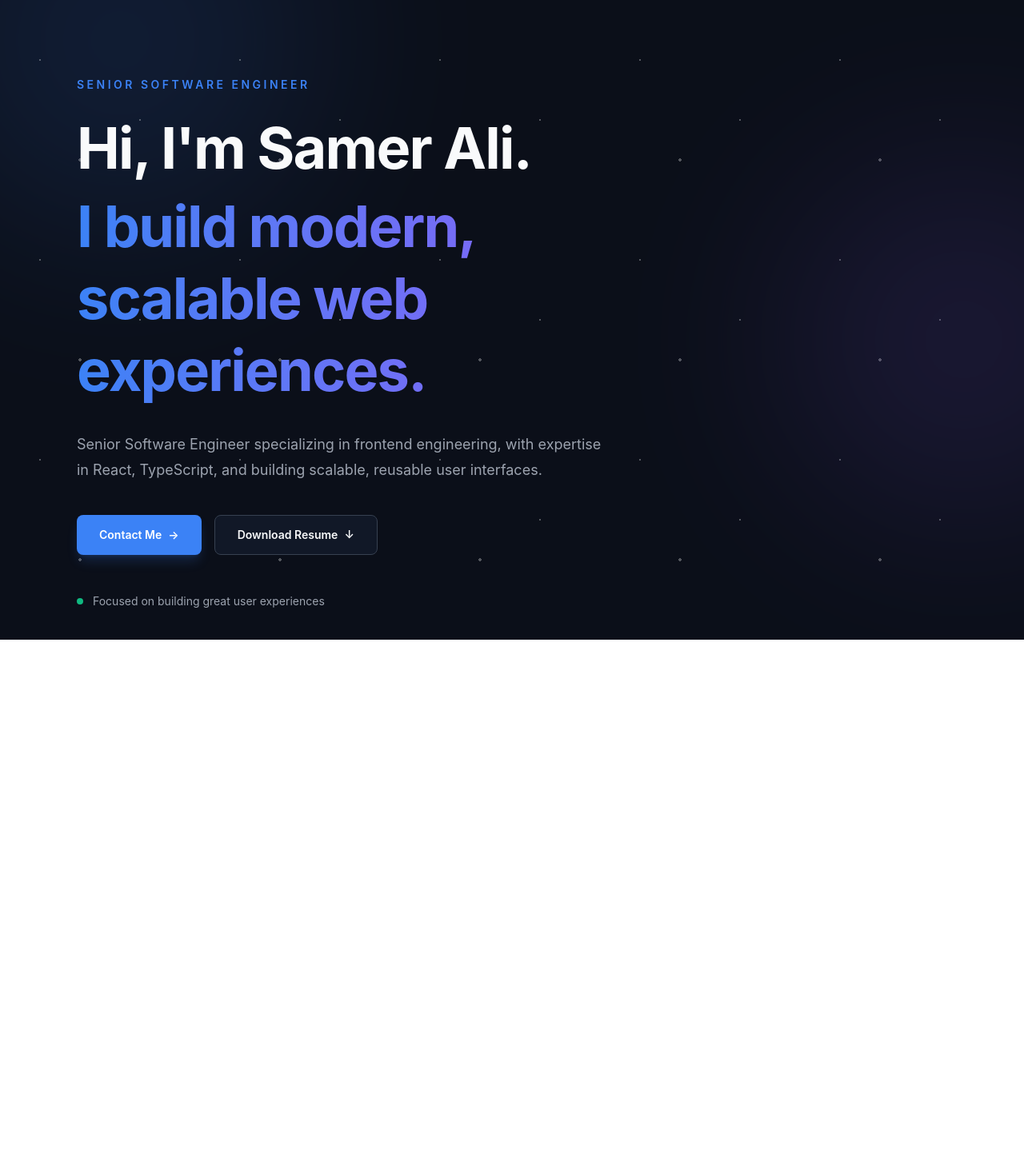
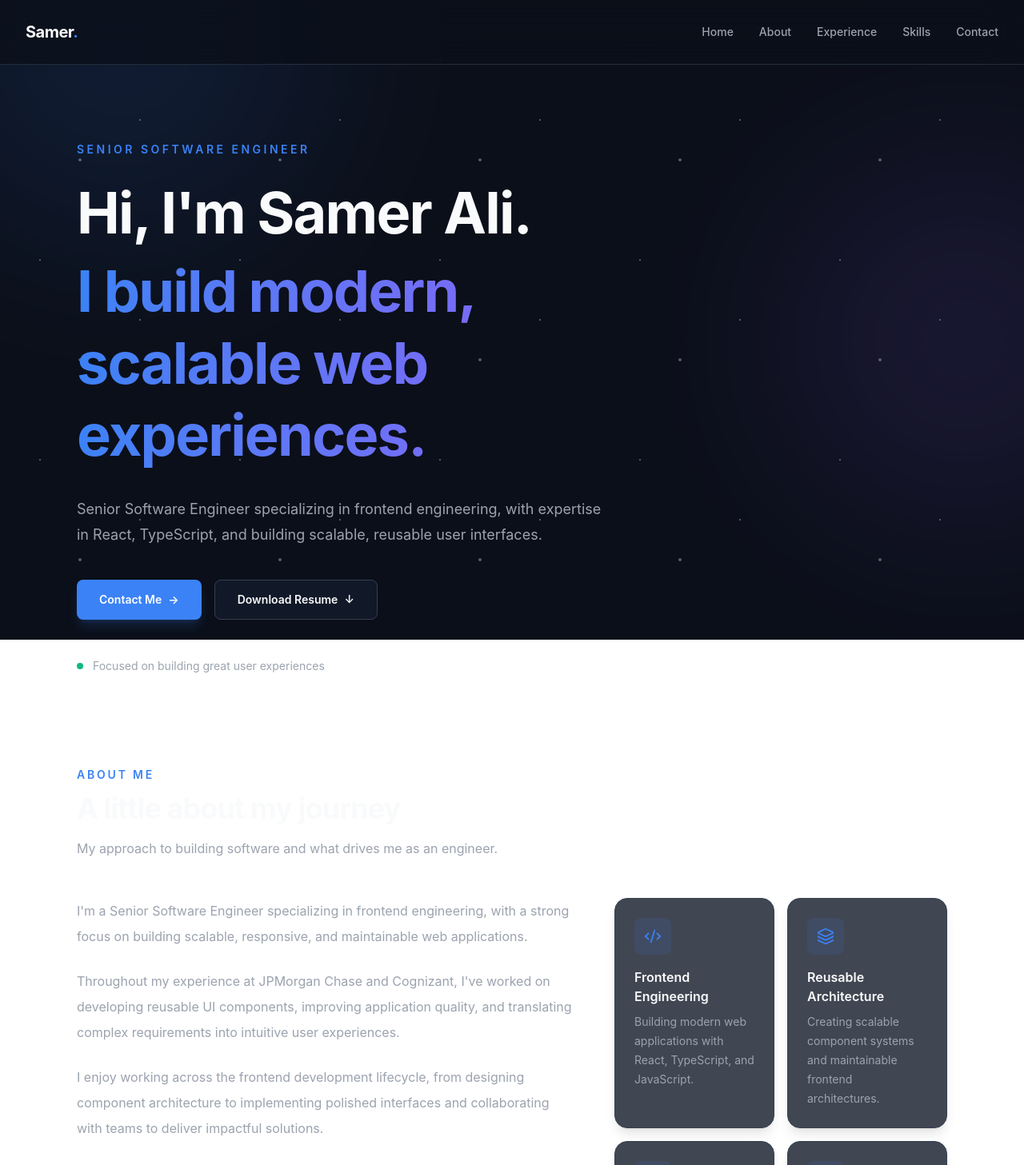
Before and after one commit to Samerali97/Resume, a React (Vite) app: page / in a window 1280 px wide. Shown: the top 1457 px of the page at 80% size. Before the commit the page ends 858 px from the top, so only its background shows below. Built offline with nearby package versions, Linux system fonts and the light colour scheme.

Commit message:
Added navbar and about

```diff
--- a/src/App.tsx
+++ b/src/App.tsx
@@ -1,5 +1,7 @@
 import Background from "./components/Background";
 import HomeContainer from "./containers/HomeContainer";
+import Navbar from "./components/Navbar";
+import AboutContainer from "./containers/AboutContainer";
 
 const App = () => {
   return (
@@ -7,7 +9,9 @@ const App = () => {
       <Background />
 
       <main className="relative z-10">
+        <Navbar />
         <HomeContainer />
+        <AboutContainer />
       </main>
     </>
   );
--- /dev/null
+++ b/src/components/Navbar.tsx
@@ -0,0 +1,85 @@
+
+import { useState } from "react";
+import { Menu, X } from "lucide-react";
+
+const navigationLinks = [
+    { label: "Home", href: "#home" },
+    { label: "About", href: "#about" },
+    { label: "Experience", href: "#experience" },
+    { label: "Skills", href: "#skills" },
+    { label: "Contact", href: "#contact" },
+];
+
+const Navbar = () => {
+    const [isMenuOpen, setIsMenuOpen] = useState(false);
+
+    const handleLinkClick = () => {
+        setIsMenuOpen(false);
+    };
+
+    return (
+        <header className="sticky top-0 z-50 border-b border-border/60 bg-background/80 backdrop-blur-xl">
+            <nav
+                aria-label="Main navigation"
+                className="mx-auto flex h-20 max-w-7xl items-center justify-between px-6 sm:px-8"
+            >
+                {/* Logo */}
+                <a
+                    href="#home"
+                    onClick={handleLinkClick}
+                    className="text-xl font-bold tracking-tight text-text"
+                >
+                    Samer<span className="text-primary">.</span>
+                </a>
+
+                {/* Desktop Navigation */}
+                <div className="hidden items-center gap-8 md:flex">
+                    {navigationLinks.map((link) => (
+                        <a
+                            key={link.href}
+                            href={link.href}
+                            className="text-sm font-medium text-muted transition-colors duration-200 hover:text-primary"
+                        >
+                            {link.label}
+                        </a>
+                    ))}
+                </div>
+
+                {/* Mobile Menu Button */}
+                <button
+                    type="button"
+                    aria-label={isMenuOpen ? "Close navigation menu" : "Open navigation menu"}
+                    aria-expanded={isMenuOpen}
+                    aria-controls="mobile-navigation"
+                    onClick={() => setIsMenuOpen((previous) => !previous)}
+                    className="rounded-lg p-2 text-text transition-colors hover:bg-surface md:hidden"
+                >
+                    {isMenuOpen ? <X size={24} /> : <Menu size={24} />}
+                </button>
+            </nav>
+
+            {/* Mobile Navigation */}
+            {isMenuOpen && (
+                <div
+                    id="mobile-navigation"
+                    className="border-t border-border/60 bg-background/95 px-6 py-4 backdrop-blur-xl md:hidden"
+                >
+                    <div className="mx-auto flex max-w-7xl flex-col gap-4">
+                        {navigationLinks.map((link) => (
+                            <a
+                                key={link.href}
+                                href={link.href}
+                                onClick={handleLinkClick}
+                                className="py-2 text-sm font-medium text-muted transition-colors hover:text-primary"
+                            >
+                                {link.label}
+                            </a>
+                        ))}
+                    </div>
+                </div>
+            )}
+        </header>
+    );
+};
+
+export default Navbar;
--- /dev/null
+++ b/src/containers/AboutContainer.tsx
@@ -0,0 +1,102 @@
+
+import { Code2, Layers3, Gauge, Users } from "lucide-react";
+import Container from "../components/Container";
+import Card from "../components/Card";
+import SectionHeading from "../components/SectionHeading";
+
+const focusAreas = [
+    {
+        icon: Code2,
+        title: "Frontend Engineering",
+        description:
+            "Building modern web applications with React, TypeScript, and JavaScript.",
+    },
+    {
+        icon: Layers3,
+        title: "Reusable Architecture",
+        description:
+            "Creating scalable component systems and maintainable frontend architectures.",
+    },
+    {
+        icon: Gauge,
+        title: "Performance & Quality",
+        description:
+            "Improving application performance, accessibility, and overall user experience.",
+    },
+    {
+        icon: Users,
+        title: "Collaboration",
+        description:
+            "Working closely with cross-functional teams to deliver reliable software.",
+    },
+];
+
+const AboutContainer = () => {
+    return (
+        <section id="about" className="py-5">
+            <Container>
+                <SectionHeading
+                    eyebrow="About Me"
+                    title="A little about my journey"
+                    description="My approach to building software and what drives me as an engineer."
+                />
+
+                <div className="grid items-start gap-12 lg:grid-cols-[1.2fr_0.8fr]">
+                    {/* Professional Introduction */}
+                    <div className="space-y-6 text-base leading-8 text-muted">
+                        <p>
+                            I'm a Senior Software Engineer specializing in
+                            frontend engineering, with a strong focus on
+                            building scalable, responsive, and maintainable
+                            web applications.
+                        </p>
+
+                        <p>
+                            Throughout my experience at JPMorgan Chase and
+                            Cognizant, I've worked on developing reusable
+                            UI components, improving application quality,
+                            and translating complex requirements into
+                            intuitive user experiences.
+                        </p>
+
+                        <p>
+                            I enjoy working across the frontend development
+                            lifecycle, from designing component architecture
+                            to implementing polished interfaces and
+                            collaborating with teams to deliver impactful
+                            solutions.
+                        </p>
+                    </div>
+
+                    {/* Technical Focus */}
+                    <div className="grid gap-4 sm:grid-cols-2">
+                        {focusAreas.map((area) => {
+                            const Icon = area.icon;
+
+                            return (
+                                <Card
+                                    key={area.title}
+                                    className="transition-colors duration-200 hover:border-primary/50"
+                                >
+                                    <div className="mb-4 inline-flex rounded-lg bg-primary/10 p-3 text-primary">
+                                        <Icon size={22} aria-hidden="true" />
+                                    </div>
+
+                                    <h3 className="mb-2 font-semibold text-text">
+                                        {area.title}
+                                    </h3>
+
+                                    <p className="text-sm leading-6 text-muted">
+                                        {area.description}
+                                    </p>
+                                </Card>
+                            );
+                        })}
+                    </div>
+                </div>
+            </Container>
+        </section>
+    );
+};
+
+export default AboutContainer;
```
